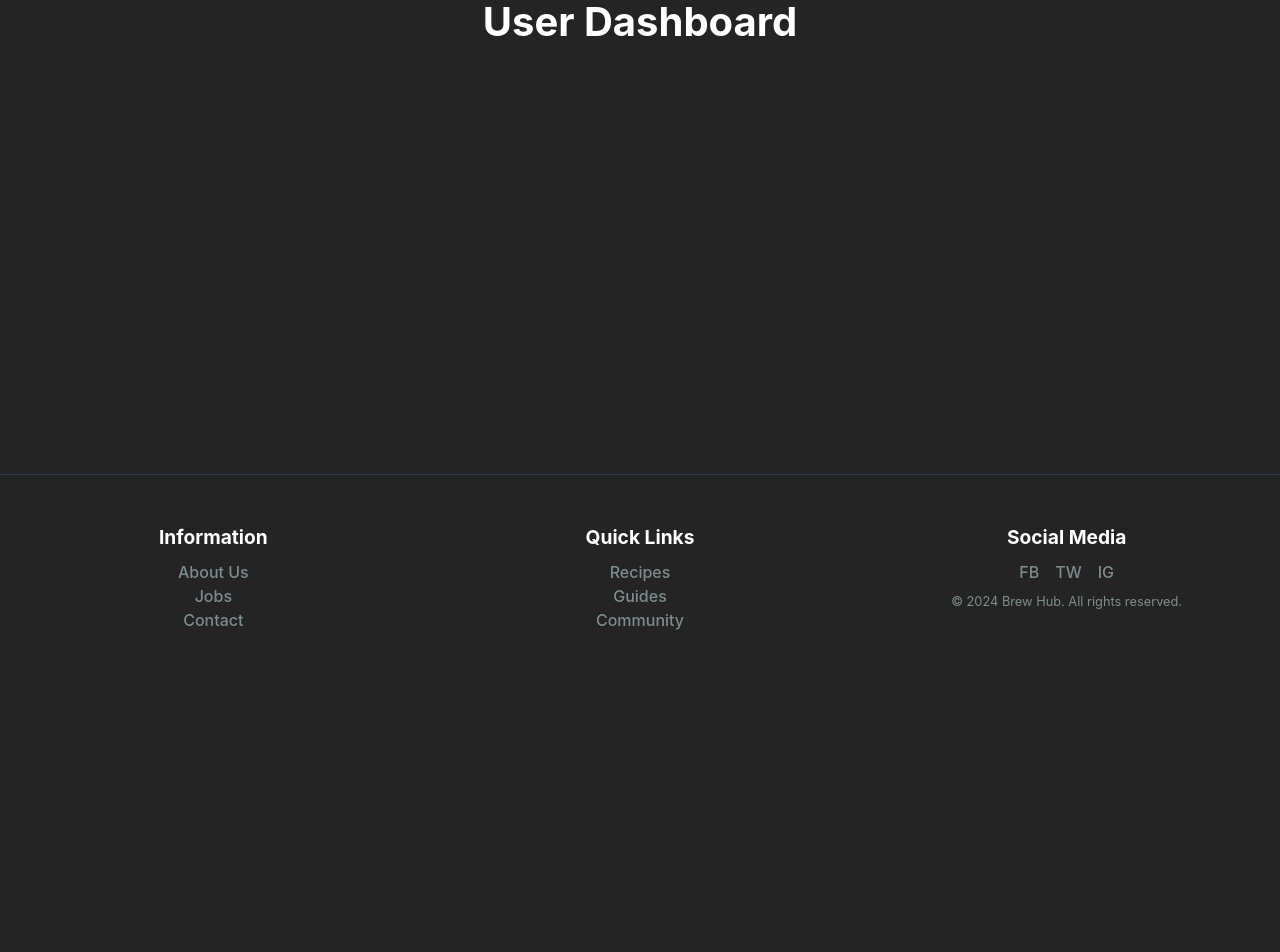
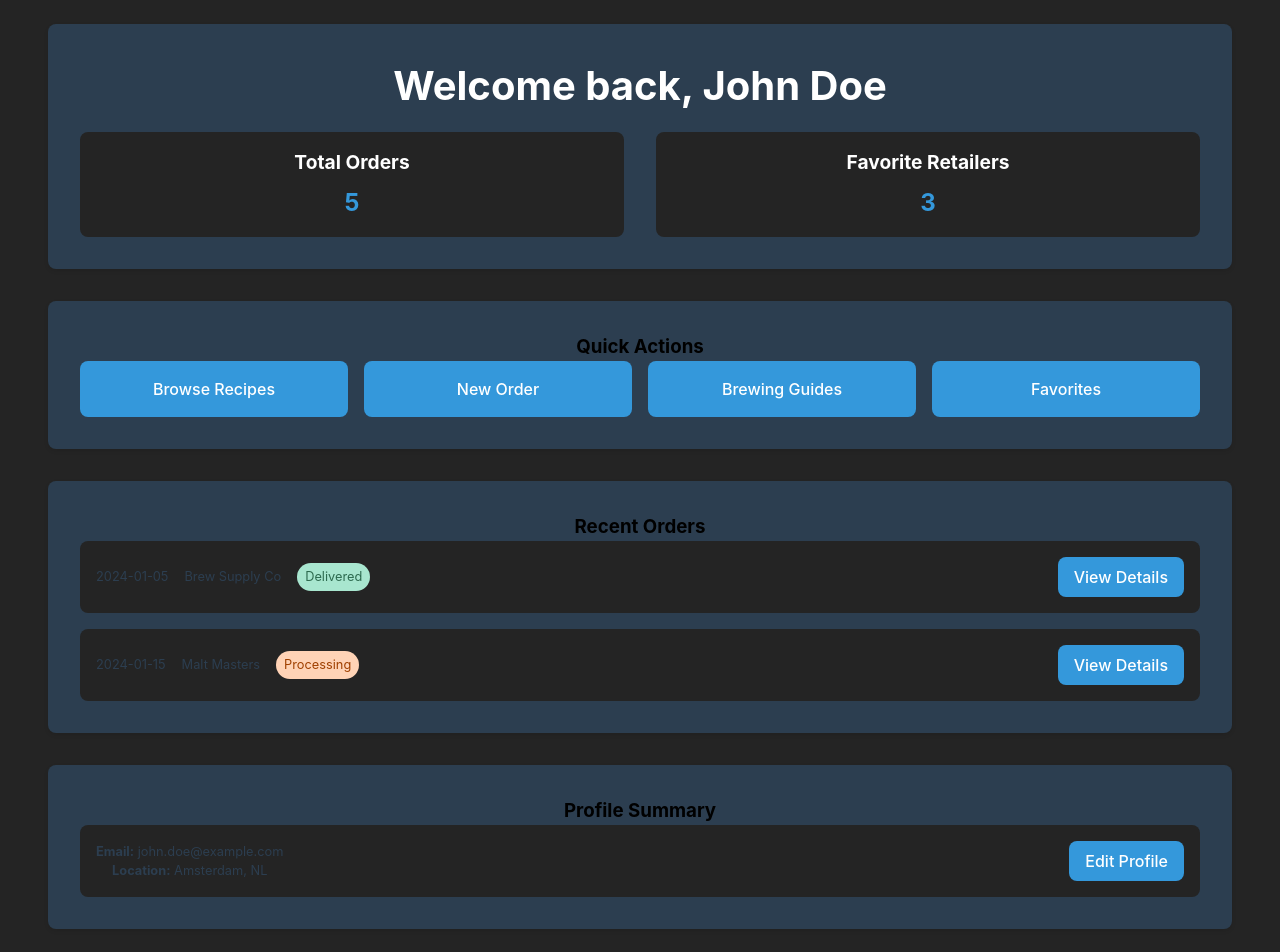
Before and after one commit to PeterKock/brewhub-frontend, a React (Vite) app: page /user/dashboard in a window 1280 px wide. Shown: the part 120-1072 px from the top of the page. Before the commit the page ends 800 px from the top, so only its background shows below. Built offline with nearby package versions, Linux system fonts and the light colour scheme; sample sign-in values are in the browser's storage; a web font is replaced by a local one.

Commit message:
Initial dashboard page with styling

```diff
--- a/src/pages/user/dashboard.jsx
+++ b/src/pages/user/dashboard.jsx
@@ -1,7 +1,96 @@
-export default function UserDashboard() {
+import { useState } from 'react';
+import { Link } from 'react-router-dom';
+
+const UserDashboard = () => {
+    // State declaration with initial mock data
+    const [userData] = useState({
+        name: "John Doe",
+        email: "john.doe@example.com",
+        location: "Amsterdam, NL",
+        totalOrders: 5,
+        favoriteRetailers: 3,
+        recentOrders: [
+            { id: 1, date: "2024-01-05", status: "Delivered", retailer: "Brew Supply Co" },
+            { id: 2, date: "2024-01-15", status: "Processing", retailer: "Malt Masters" }
+        ]
+    });
+
+    //Overview Section
     return (
-        <div className="page user-dashboard">
-            <h2>User Dashboard</h2>
+        <div className="dashboard-container">
+            {/* Overview Section */}
+            <section className="dashboard-section overview">
+                <div className="welcome-header">
+                    <h2>Welcome back, {userData.name}</h2>
+                </div>
+
+                <div className="stats-container">
+                    <div className="stat-card">
+                        <h3>Total Orders</h3>
+                        <p>{userData.totalOrders}</p>
+                    </div>
+                    <div className="stat-card">
+                        <h3>Favorite Retailers</h3>
+                        <p>{userData.favoriteRetailers}</p>
+                    </div>
+                </div>
+            </section>
+
+            {/* Quick Actions */}
+            <section className="dashboard-section quick-actions">
+                <h3>Quick Actions</h3>
+                <div className="action-buttons">
+                    <Link to="/user/recipes" className="action-button">
+                        Browse Recipes
+                    </Link>
+                    <Link to="/user/orders" className="action-button">
+                        New Order
+                    </Link>
+                    <Link to="/user/guides" className="action-button">
+                        Brewing Guides
+                    </Link>
+                    <Link to="/user/favorites" className="action-button">
+                        Favorites
+                    </Link>
+                </div>
+            </section>
+
+            {/* Recent Orders */}
+            <section className="dashboard-section recent-orders">
+                <h3>Recent Orders</h3>
+                <div className="orders-list">
+                    {userData.recentOrders.map(order => (
+                        <div key={order.id} className="order-card">
+                            <div className="order-info">
+                                <p className="order-date">{order.date}</p>
+                                <p className="order-retailer">{order.retailer}</p>
+                                <span className={`order-status status-${order.status.toLowerCase()}`}>
+                                    {order.status}
+                                </span>
+                            </div>
+                            <Link to={`/user/orders/${order.id}`} className="view-order-button">
+                                View Details
+                            </Link>
+                        </div>
+                    ))}
+                </div>
+            </section>
+
+            {/* Profile Summary */}
+            <section className="dashboard-section profile-summary">
+                <h3>Profile Summary</h3>
+                <div className="profile-card">
+                    <div className="profile-info">
+                        <p><strong>Email:</strong> {userData.email}</p>
+                        <p><strong>Location:</strong> {userData.location}</p>
+                    </div>
+                    <Link to="/user/profile" className="edit-profile-button">
+                        Edit Profile
+                    </Link>
+                </div>
+            </section>
         </div>
     );
-}
+};
+
+export default UserDashboard;
--- a/src/styles/styles.css
+++ b/src/styles/styles.css
@@ -31,6 +31,7 @@
         7.2 Register Page
         7.3 Guides Page
         7.4 Recipes Page
+        7.5 User Dashboard
     8. Footer
         8.1 Footer Layout
         8.2 Footer Sections
@@ -594,8 +595,6 @@ a:hover {
   text-align: center;
 }
 
-/* ... (rest of login page styles remain the same) ... */
-
 /* --------------- 7.2 Register Page ------------------- */
 .register-page {
   min-height: 90vh;
@@ -780,6 +779,163 @@ a:hover {
   cursor: pointer;
 }
 
+/* --------------- 7.5 User Dashboard ------------------- */
+  /* Dashboard Layout */
+.dashboard-container {
+  display: flex;
+  flex-direction: column;
+  gap: var(--spacing-lg);
+  max-width: var(--max-width-value);
+  margin: 0 auto;
+  padding: var(--spacing-lg);
+}
+
+.dashboard-section {
+  background-color: var(--secondary-bg-color);
+  border-radius: var(--border-radius-value);
+  padding: var(--spacing-lg);
+  box-shadow: var(--card-shadow-value);
+}
+
+  /* Overview Section */
+.welcome-header {
+  margin-bottom: var(--spacing-md);
+}
+
+.welcome-header h2 {
+  color: var(--primary-text-color);
+  font-size: var(--h2-font-size);
+  margin-bottom: var(--spacing-sm);
+}
+
+.stats-container {
+  display: flex;
+  gap: var(--spacing-lg);
+  flex-wrap: wrap;
+}
+
+.stat-card {
+  background-color: var(--primary-bg-color);
+  padding: var(--spacing-md);
+  border-radius: var(--border-radius-value);
+  flex: 1;
+  min-width: 200px;
+  text-align: center;
+}
+
+.stat-card h3 {
+  color: var(--primary-text-color);
+  font-size: var(--h4-font-size);
+  margin-bottom: var(--spacing-sm);
+}
+
+.stat-card p {
+  color: var(--accent-color);
+  font-size: var(--h3-font-size);
+  font-weight: bold;
+}
+
+  /* Quick Actions */
+.action-buttons {
+  display: flex;
+  gap: var(--spacing-md);
+  flex-wrap: wrap;
+}
+
+.action-button {
+  background-color: var(--accent-color);
+  color: var(--primary-text-color);
+  padding: var(--spacing-md);
+  border-radius: var(--border-radius-value);
+  text-decoration: none;
+  flex: 1;
+  min-width: 150px;
+  text-align: center;
+  transition: background-color var(--transition-default-value);
+}
+
+.action-button:hover {
+  background-color: var(--accent-hover-color);
+}
+
+  /* Recent Orders */
+.orders-list {
+  display: flex;
+  flex-direction: column;
+  gap: var(--spacing-md);
+}
+
+.order-card {
+  background-color: var(--primary-bg-color);
+  padding: var(--spacing-md);
+  border-radius: var(--border-radius-value);
+  display: flex;
+  justify-content: space-between;
+  align-items: center;
+}
+
+.order-info {
+  display: flex;
+  gap: var(--spacing-md);
+  align-items: center;
+}
+
+.order-status {
+  padding: var(--spacing-xsm) var(--spacing-sm);
+  border-radius: 20px;
+  font-size: var(--p-font-size);
+}
+
+.status-delivered {
+  background-color: #a8e6cf;
+  color: #2d6a4f;
+}
+
+.status-processing {
+  background-color: #ffd3b6;
+  color: #a04000;
+}
+
+.view-order-button {
+  background-color: var(--accent-color);
+  color: var(--primary-text-color);
+  padding: var(--spacing-sm) var(--spacing-md);
+  border-radius: var(--border-radius-value);
+  text-decoration: none;
+  transition: background-color var(--transition-default-value);
+}
+
+.view-order-button:hover {
+  background-color: var(--accent-hover-color);
+}
+
+  /* Profile Summary */
+.profile-card {
+  background-color: var(--primary-bg-color);
+  padding: var(--spacing-md);
+  border-radius: var(--border-radius-value);
+  display: flex;
+  justify-content: space-between;
+  align-items: center;
+}
+
+.profile-info {
+  color: var(--primary-text-color);
+}
+
+.edit-profile-button {
+  background-color: var(--accent-color);
+  color: var(--primary-text-color);
+  padding: var(--spacing-sm) var(--spacing-md);
+  border-radius: var(--border-radius-value);
+  text-decoration: none;
+  transition: background-color var(--transition-default-value);
+}
+
+.edit-profile-button:hover {
+  background-color: var(--accent-hover-color);
+}
+
 /* ------------------------------- 8. Footer -------------------------------- */
 /* --------------- 8.1 Footer Layout ------------------- */
 .footer {
```
